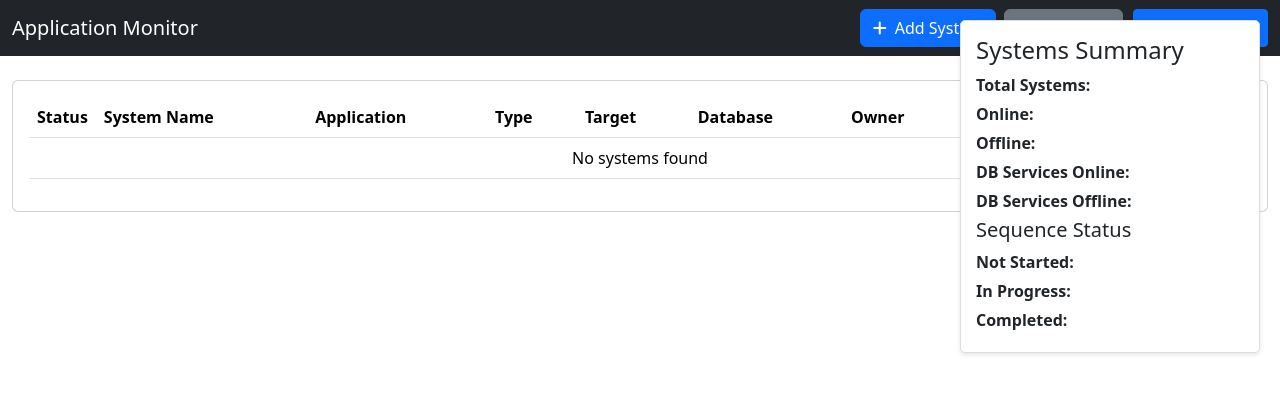
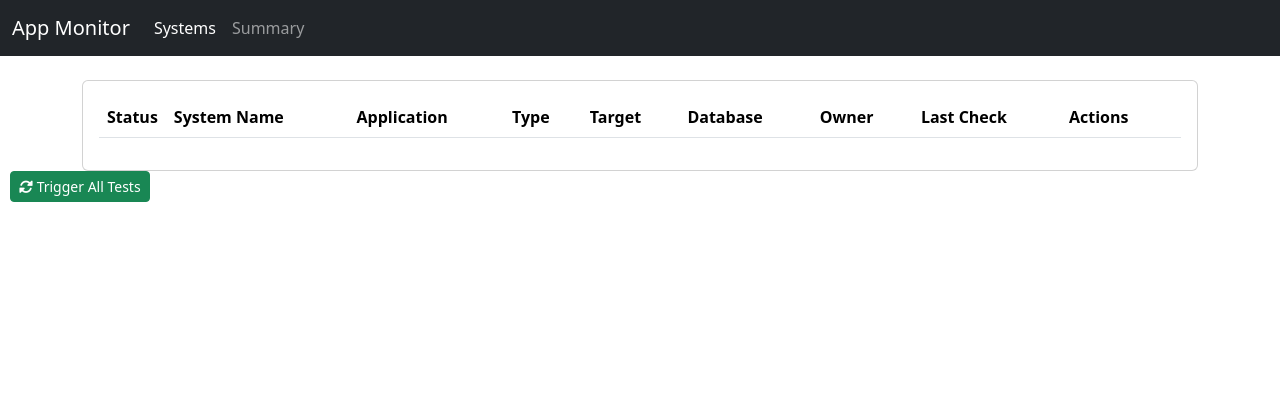
Before and after one commit to nirwo/sequence, a Flask app: page / in a window 1280 px wide. Shown: the top 394 px of the page. Run offline with Flask 3, Linux system fonts and the light colour scheme; data that the repository does not hold is empty; some libraries are stand-ins or nearby versions.

Commit message:
sum and in seperate

```diff
--- a/templates/index.html
+++ b/templates/index.html
@@ -118,33 +118,26 @@
     </style>
 </head>
 <body>
-    <nav class="navbar navbar-expand-lg navbar-dark bg-dark">
+    <nav class="navbar navbar-expand-lg navbar-dark bg-dark mb-4">
         <div class="container-fluid">
-            <a class="navbar-brand" href="#">Application Monitor</a>
-            <div class="d-flex">
-                <button class="btn btn-primary me-2" data-bs-toggle="modal" data-bs-target="#addSystemWizardModal">
-                    <i class="fas fa-plus me-2"></i>Add System
-                </button>
-                <div class="dropdown">
-                    <button class="btn btn-secondary dropdown-toggle" type="button" data-bs-toggle="dropdown">
-                        <i class="fas fa-file-import me-2"></i>Import
-                    </button>
-                    <ul class="dropdown-menu">
-                        <li><a class="dropdown-item" href="#" onclick="document.getElementById('csvFile').click()">Quick Import CSV</a></li>
-                        <li><a class="dropdown-item" href="#" onclick="openCSVMapping()">Map & Import CSV</a></li>
-                        <li><hr class="dropdown-divider"></li>
-                        <li><a class="dropdown-item" href="/api/download/example-csv" download>Download Example CSV</a></li>
-                    </ul>
-                </div>
-                <input type="file" id="csvFile" accept=".csv" style="display: none" onchange="importCSV(this)">
-                <button id="refreshButton" class="btn btn-sm btn-primary" style="margin-left: 10px;">
-                    <i class="bi bi-arrow-clockwise"></i> Check All Systems
-                </button>
+            <a class="navbar-brand" href="#">App Monitor</a>
+            <button class="navbar-toggler" type="button" data-bs-toggle="collapse" data-bs-target="#navbarNav">
+                <span class="navbar-toggler-icon"></span>
+            </button>
+            <div class="collapse navbar-collapse" id="navbarNav">
+                <ul class="navbar-nav">
+                    <li class="nav-item">
+                        <a class="nav-link active" href="#" onclick="showSystems()">Systems</a>
+                    </li>
+                    <li class="nav-item">
+                        <a class="nav-link" href="#" onclick="showSummary()">Summary</a>
+                    </li>
+                </ul>
             </div>
         </div>
     </nav>
 
-    <div class="container-fluid mt-4">
+    <div id="systemsPage" class="container">
         <div class="card">
             <div class="card-body">
                 <div class="table-responsive">
@@ -165,6 +158,73 @@
                         <tbody>
                         </tbody>
                     </table>
+                </div>
+            </div>
+        </div>
+    </div>
+
+    <div id="summaryPage" class="container" style="display: none;">
+        <h2>Systems Summary</h2>
+        <div class="row">
+            <div class="col-md-6">
+                <div class="card mb-4">
+                    <div class="card-header">
+                        <h5 class="card-title mb-0">System Status</h5>
+                    </div>
+                    <div class="card-body">
+                        <div class="d-flex justify-content-between mb-3">
+                            <span>Total Systems:</span>
+                            <span id="total-systems" class="badge bg-secondary">0</span>
+                        </div>
+                        <div class="d-flex justify-content-between mb-3">
+                            <span>Online:</span>
+                            <span id="online-systems" class="badge bg-success">0</span>
+                        </div>
+                        <div class="d-flex justify-content-between mb-3">
+                            <span>Offline:</span>
+                            <span id="offline-systems" class="badge bg-danger">0</span>
+                        </div>
+                    </div>
+                </div>
+            </div>
+            <div class="col-md-6">
+                <div class="card mb-4">
+                    <div class="card-header">
+                        <h5 class="card-title mb-0">Database Status</h5>
+                    </div>
+                    <div class="card-body">
+                        <div class="d-flex justify-content-between mb-3">
+                            <span>DB Services Online:</span>
+                            <span id="db-online" class="badge bg-success">0</span>
+                        </div>
+                        <div class="d-flex justify-content-between mb-3">
+                            <span>DB Services Offline:</span>
+                            <span id="db-offline" class="badge bg-danger">0</span>
+                        </div>
+                    </div>
+                </div>
+            </div>
+        </div>
+        <div class="row">
+            <div class="col-12">
+                <div class="card">
+                    <div class="card-header">
+                        <h5 class="card-title mb-0">Sequence Status</h5>
+                    </div>
+                    <div class="card-body">
+                        <div class="d-flex justify-content-between mb-3">
+                            <span>Not Started:</span>
+                            <span id="sequence-not-started" class="badge bg-secondary">0</span>
+                        </div>
+                        <div class="d-flex justify-content-between mb-3">
+                            <span>In Progress:</span>
+                            <span id="sequence-in-progress" class="badge bg-warning">0</span>
+                        </div>
+                        <div class="d-flex justify-content-between mb-3">
+                            <span>Completed:</span>
+                            <span id="sequence-completed" class="badge bg-success">0</span>
+                        </div>
+                    </div>
                 </div>
             </div>
         </div>
@@ -411,43 +471,9 @@
     <!-- Toast Container -->
     <div class="toast-container"></div>
 
-    <!-- Summary Window -->
-    <div class="summary-window">
-        <h4>Systems Summary</h4>
-        <div class="summary-item">
-            <span class="summary-label">Total Systems:</span>
-            <span id="total-systems">0</span>
-        </div>
-        <div class="summary-item">
-            <span class="summary-label">Online:</span>
-            <span id="online-systems">0</span>
-        </div>
-        <div class="summary-item">
-            <span class="summary-label">Offline:</span>
-            <span id="offline-systems">0</span>
-        </div>
-        <div class="summary-item">
-            <span class="summary-label">DB Services Online:</span>
-            <span id="db-online">0</span>
-        </div>
-        <div class="summary-item">
-            <span class="summary-label">DB Services Offline:</span>
-            <span id="db-offline">0</span>
-        </div>
-        <h5>Sequence Status</h5>
-        <div class="summary-item">
-            <span class="summary-label">Not Started:</span>
-            <span id="sequence-not-started">0</span>
-        </div>
-        <div class="summary-item">
-            <span class="summary-label">In Progress:</span>
-            <span id="sequence-in-progress">0</span>
-        </div>
-        <div class="summary-item">
-            <span class="summary-label">Completed:</span>
-            <span id="sequence-completed">0</span>
-        </div>
-    </div>
+    <button id="refreshButton" class="btn btn-sm btn-success" style="margin-left: 10px;" title="Test all systems" aria-label="Trigger test for all systems">
+        <i class="fas fa-sync-alt"></i> Trigger All Tests
+    </button>
 
     <script src="https://cdn.jsdelivr.net/npm/bootstrap@5.3.2/dist/js/bootstrap.bundle.min.js"></script>
     <script>
@@ -524,14 +550,20 @@
                     </td>
                     <td>
                         <div class="btn-group">
-                            <button class="btn btn-sm btn-primary" onclick="checkSystem('${systemId}')">
-                                <i class="bi bi-arrow-clockwise"></i>
+                            <button class="btn btn-sm btn-success" onclick="checkSystem('${systemId}')"
+                                    title="Test system connectivity and services"
+                                    aria-label="Trigger system test">
+                                <i class="fas fa-sync-alt"></i> Trigger Test
                             </button>
-                            <button class="btn btn-sm btn-outline-primary" onclick="editSystem('${systemId}')" title="Edit">
-                                <i class="fas fa-edit"></i>
+                            <button class="btn btn-sm btn-info" onclick="editSystem('${systemId}')"
+                                    title="Edit system configuration"
+                                    aria-label="Edit system">
+                                <i class="fas fa-edit"></i> Edit
                             </button>
-                            <button class="btn btn-sm btn-outline-danger" onclick="deleteSystem('${systemId}')" title="Delete">
-                                <i class="fas fa-trash"></i>
+                            <button class="btn btn-sm btn-danger" onclick="deleteSystem('${systemId}')"
+                                    title="Delete this system"
+                                    aria-label="Delete system">
+                                <i class="fas fa-trash"></i> Delete
                             </button>
                         </div>
                     </td>
@@ -1272,25 +1304,30 @@
                 row.innerHTML = `
                     <td>${system.name}</td>
                     <td>${system.app_name || 'N/A'}</td>
-                    <td>${system.check_type || 'ping'}</td>
                     <td>${system.target || 'N/A'}</td>
                     <td>${system.db_name || 'N/A'}</td>
-                    <td>${system.db_type || 'N/A'}</td>
-                    <td>${system.owner || 'N/A'}</td>
-                    <td>${system.shutdown_sequence || 'N/A'}</td>
-                    <td>${system.cluster_nodes ? system.cluster_nodes.join(', ') : 'N/A'}</td>
                     <td>
-                        <span class="badge ${statusClass}" ${errorTooltip}>
-                            ${statusText}
+                        <span class="status-badge ${system.status ? 'online' : 'offline'}"
+                              title="${system.last_error || (system.status ? 'System is online' : 'System is offline')}">
+                            ${system.status ? 'Online' : 'Offline'}
                         </span>
                     </td>
                     <td>${lastCheck}</td>
                     <td>
-                        <button class="btn btn-sm btn-primary" onclick="checkSystem('${systemId}')">
-                            <i class="bi bi-arrow-clockwise"></i>
+                        <button class="btn btn-sm btn-success" onclick="checkSystem('${systemId}')"
+                                title="Test system connectivity and services"
+                                aria-label="Trigger system test">
+                            <i class="fas fa-sync-alt"></i> Trigger Test
                         </button>
-                        <button class="btn btn-sm btn-danger" onclick="deleteSystem('${systemId}')">
-                            <i class="bi bi-trash"></i>
+                        <button class="btn btn-sm btn-info" onclick="editSystem('${systemId}')"
+                                title="Edit system configuration"
+                                aria-label="Edit system">
+                            <i class="fas fa-edit"></i> Edit
+                        </button>
+                        <button class="btn btn-sm btn-danger" onclick="deleteSystem('${systemId}')"
+                                title="Delete this system"
+                                aria-label="Delete system">
+                            <i class="fas fa-trash"></i> Delete
                         </button>
                     </td>
                 `;
@@ -1373,23 +1410,27 @@
                         : ''}
                 </td>
                 <td>
-                    <select class="form-control sequence-status" onchange="updateSequenceStatus('${system._id}', this.value)">
+                    <select class="form-control sequence-status" onchange="updateSequenceStatus('${system._id}', this.value)"
+                            aria-label="Update sequence status">
                         <option value="not_started" ${system.sequence_status === 'not_started' ? 'selected' : ''}>Not Started</option>
                         <option value="in_progress" ${system.sequence_status === 'in_progress' ? 'selected' : ''}>In Progress</option>
                         <option value="completed" ${system.sequence_status === 'completed' ? 'selected' : ''}>Completed</option>
                     </select>
                 </td>
                 <td>
-                    <button class="btn btn-sm btn-primary" onclick="checkSystem('${system._id}')"
-                            title="Check system status including ping, HTTP, and database">
-                        <i class="fas fa-sync-alt"></i> Check
+                    <button class="btn btn-sm btn-success" onclick="checkSystem('${system._id}')"
+                            title="Test system connectivity and services"
+                            aria-label="Trigger system test">
+                        <i class="fas fa-sync-alt"></i> Trigger Test
                     </button>
                     <button class="btn btn-sm btn-info" onclick="editSystem('${system._id}')"
-                            title="Edit system configuration">
+                            title="Edit system configuration"
+                            aria-label="Edit system">
                         <i class="fas fa-edit"></i> Edit
                     </button>
                     <button class="btn btn-sm btn-danger" onclick="deleteSystem('${system._id}')"
-                            title="Delete this system">
+                            title="Delete this system"
+                            aria-label="Delete system">
                         <i class="fas fa-trash"></i> Delete
                     </button>
                 </td>
@@ -1397,29 +1438,29 @@
             return row;
         }
 
-        // Add periodic updates
+        // Add page navigation functions
+        function showSystems() {
+            document.getElementById('systemsPage').style.display = 'block';
+            document.getElementById('summaryPage').style.display = 'none';
+            document.querySelector('a[onclick="showSystems()"]').classList.add('active');
+            document.querySelector('a[onclick="showSummary()"]').classList.remove('active');
+        }
+
+        function showSummary() {
+            document.getElementById('systemsPage').style.display = 'none';
+            document.getElementById('summaryPage').style.display = 'block';
+            document.querySelector('a[onclick="showSystems()"]').classList.remove('active');
+            document.querySelector('a[onclick="showSummary()"]').classList.add('active');
+            updateSummary(); // Update summary when showing the page
+        }
+
+        // Call updateSummary periodically
         setInterval(updateSummary, 30000); // Update summary every 30 seconds
 
-        // Call updateSummary when page loads and after system changes
-        document.addEventListener('DOMContentLoaded', updateSummary);
-
-        // Update original fetchSystems to call updateSummary
-        const originalFetchSystems = fetchSystems;
-        fetchSystems = function() {
-            originalFetchSystems();
-            updateSummary();
-        };
-
-        // Initialize
+        // Initialize pages
         document.addEventListener('DOMContentLoaded', () => {
-            // Add form submit handler
-            document.getElementById('editSystemForm').addEventListener('submit', saveEditedSystem);
-
-            // Initial load
-            fetchSystems();
-
-            // Setup refresh interval
-            setInterval(fetchSystems, 60000); // Refresh every minute
+            showSystems(); // Start with systems page
+            updateSummary(); // Initial summary update
         });
     </script>
 </body>
```
